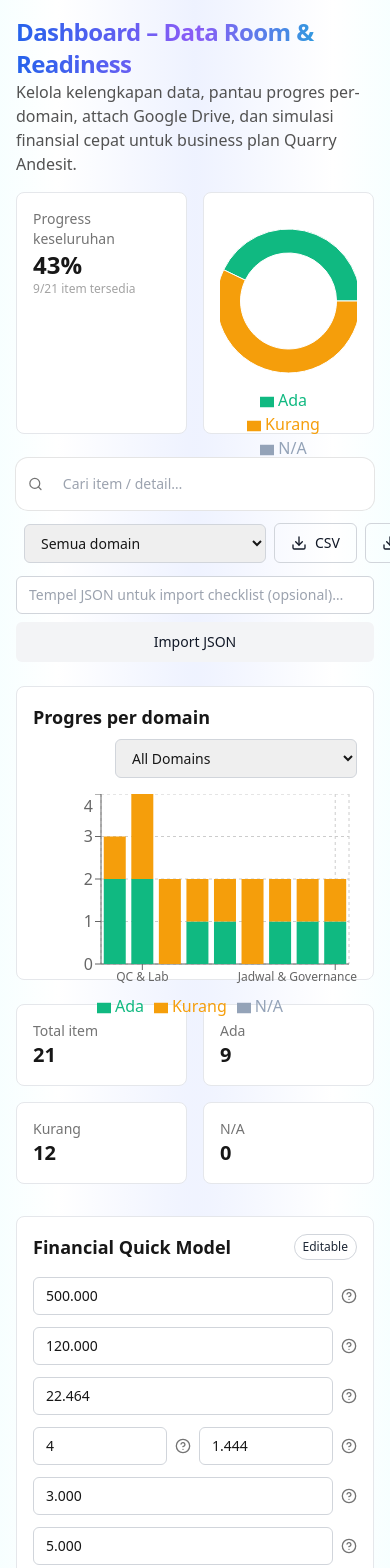
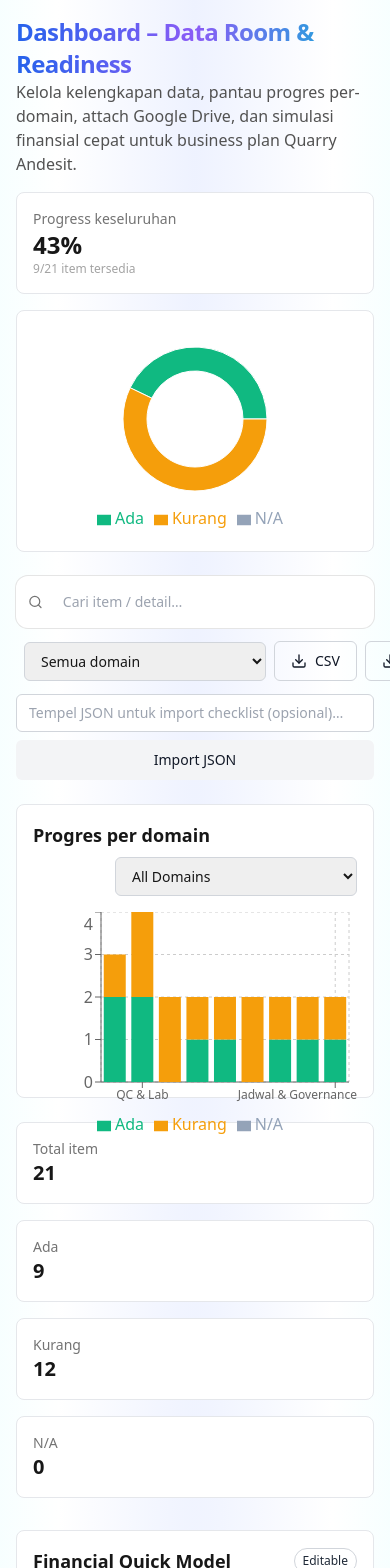
Before and after one commit to barkadukhansyuhada/bisnisplaninitial, a React (Vite) app: page / in a window 390 px wide. Shown: the top 1568 px of the page. Built offline with nearby package versions, Linux system fonts and the light colour scheme.

Commit message:
Improve mobile responsiveness for summary cards and quick stats

```diff
--- a/src/components/dashboard/Dashboard.tsx
+++ b/src/components/dashboard/Dashboard.tsx
@@ -78,7 +78,7 @@ export function Dashboard() {
               Kelola kelengkapan data, pantau progres per-domain, attach Google Drive, dan simulasi finansial cepat untuk business plan Quarry Andesit.
             </p>
           </div>
-          <motion.div initial={{ scale: 0.95, opacity: 0 }} animate={{ scale: 1, opacity: 1 }} className="grid grid-cols-2 gap-4">
+          <motion.div initial={{ scale: 0.95, opacity: 0 }} animate={{ scale: 1, opacity: 1 }} className="grid grid-cols-1 md:grid-cols-2 gap-4">
             <Card className="rounded-2xl">
               <CardContent className="p-4">
                 <div className="text-sm text-neutral-500">Progress keseluruhan</div>
@@ -112,7 +112,7 @@ export function Dashboard() {
         </div>
 
         {/* Quick stats */}
-        <div className="grid grid-cols-2 md:grid-cols-4 gap-4 mt-6">
+        <div className="grid grid-cols-1 md:grid-cols-2 lg:grid-cols-4 gap-4 mt-6">
           <Card className="rounded-2xl">
             <CardContent className="p-4">
               <Stat label="Total item" value={String(stats.total)} />
```
